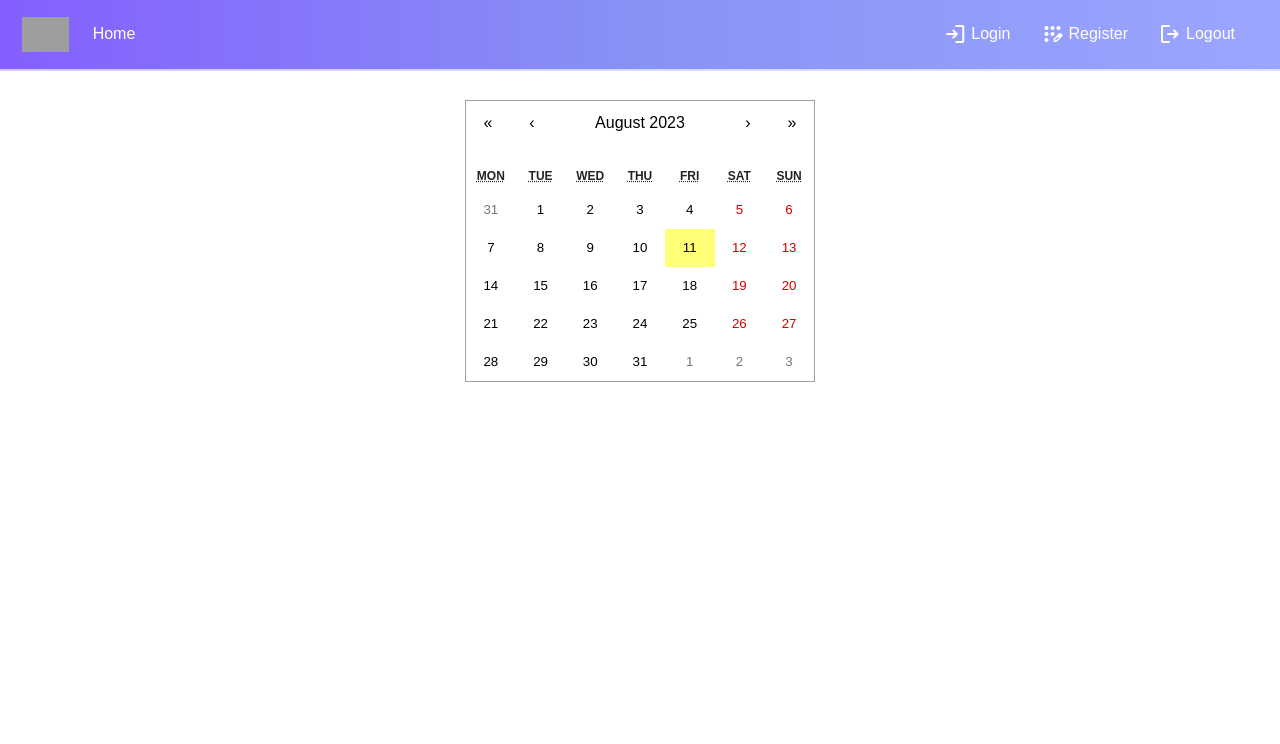
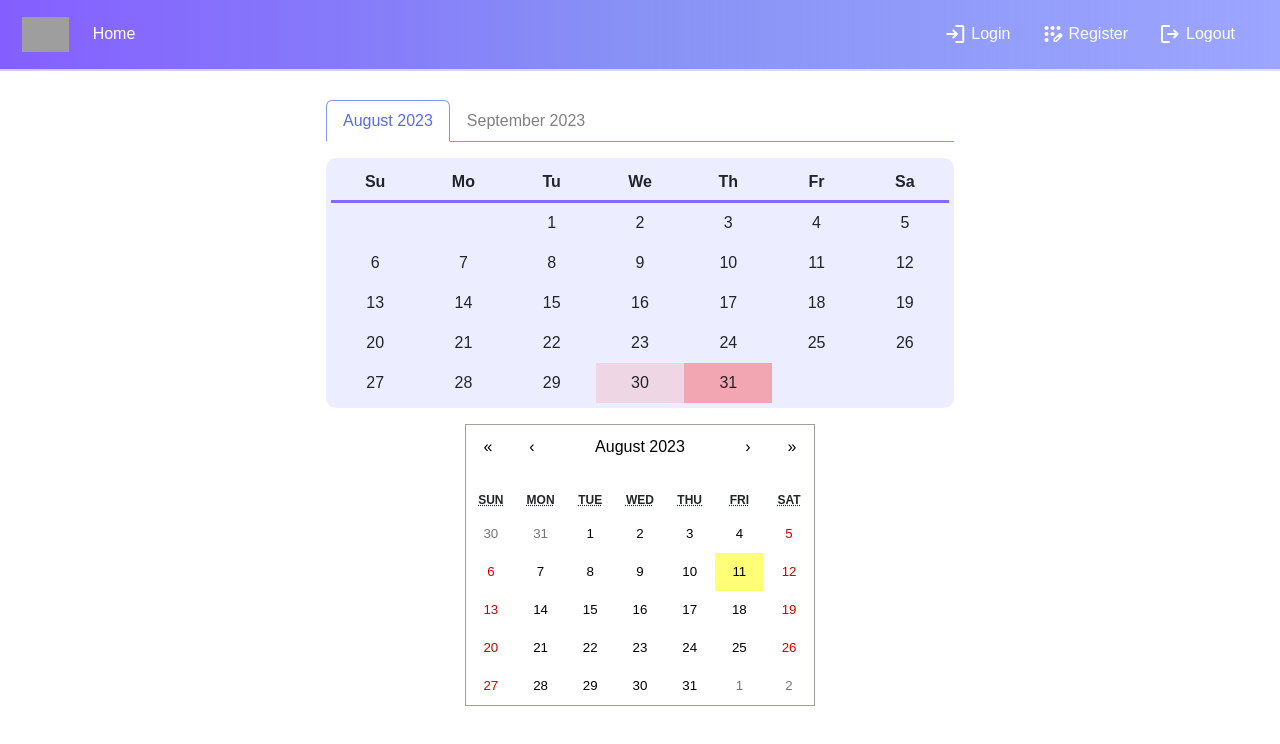
Before and after one commit to achmadaffandifauzan/vote-time-activity, a React (Create React App) app in the folder frontend/: page /vote in a window 1280 px wide. Shown: the top 744 px of the page. Built offline with nearby package versions, Linux system fonts and the light colour scheme; grey boxes are pictures that could not be loaded.

Commit message:
reconstruct jsx components

```diff
--- a/frontend/package.json
+++ b/frontend/package.json
@@ -3,9 +3,6 @@
   "version": "0.1.0",
   "private": true,
   "dependencies": {
-    "@fullcalendar/core": "^6.1.8",
-    "@fullcalendar/daygrid": "^6.1.8",
-    "@fullcalendar/react": "^6.1.8",
     "@testing-library/jest-dom": "^5.17.0",
     "@testing-library/react": "^13.4.0",
     "@testing-library/user-event": "^13.5.0",
--- a/frontend/public/App.css
+++ b/frontend/public/App.css
@@ -2,7 +2,6 @@ body {
   font-family: Arial, Helvetica, sans-serif;
   /* transition: 0.3s; */
 }
-
 
 .mainPage {
   padding-top: 100px;
@@ -14,7 +13,7 @@ body {
 }
 
 .font1 {
-    font-family: 'Parisienne', cursive;
+  font-family: "Parisienne", cursive;
 }
 
 .font-small {
@@ -34,28 +33,27 @@ body {
 }
 
 .btn-VoteSchedule {
-    background-color: #9CA6FF;
+  background-color: #9ca6ff;
   /* background: linear-gradient(to right, #5969F1, #9CA6FF); */
   color: white;
   transition: 0.3s;
 }
 
 .btn-VoteSchedule:hover {
-    background-color: #5969F1;
+  background-color: #5969f1;
   color: white;
 }
 
 .btn-VoteSchedule:focus {
-    background-color: #5969F1;
+  background-color: #5969f1;
   color: white;
 }
 
 .color-VoteSchedule,
 .color-VoteSchedule:focus,
 .color-VoteSchedule:hover {
-    color: #5969F1;
+  color: #5969f1;
 }
-
 
 /* ------- */
 /* NAVBAR */
@@ -63,7 +61,7 @@ body {
 
 #nav {
   background-color: #ffffff;
-    background: linear-gradient(to right, #5c2affc0, #5968f1b8, #9CA6FF);
+  background: linear-gradient(to right, #5c2affc0, #5968f1b8, #9ca6ff);
   color: white;
   position: fixed;
   top: 0;
@@ -92,7 +90,7 @@ body {
   --bs-border-style: solid;
   --bs-border-color: #5968f1b8;
   --bs-emphasis-color: #5968f1;
-    --bs-nav-link-color: #5968f1c9;
+  --bs-nav-link-color: grey;
   --bs-nav-tabs-link-hover-border-color: #5968f15a;
 }
 
@@ -110,11 +108,9 @@ body {
   padding: 0.4em;
 }
 
-
 .spanMaterialSymbol {
   vertical-align: middle;
 }
-
 
 .navbar-brand {
   display: flex;
@@ -148,7 +144,6 @@ body {
   line-height: 10px;
 }
 
-
 /* ------- */
 /* AUTH PAGE */
 /* ------- */
@@ -166,12 +161,11 @@ body {
 
 .formAuth button {
   width: 100%;
-    background-color: #5969F1;
-    background: linear-gradient(to right, #5969F1, #9CA6FF);
+  background-color: #5969f1;
+  background: linear-gradient(to right, #5969f1, #9ca6ff);
   border: 0;
   border-radius: 50px !important;
 }
-
 
 /* ------- */
 /* NEW EDIT POST PAGE */
@@ -198,15 +192,14 @@ body {
     border-radius: 40px;
   } */
 
-
 .giftInputGroup .form-select {
   height: 100%;
 }
 
 .btnNewCustom {
   width: 100%;
-    background-color: #5969F1;
-    background: linear-gradient(to right, #5969F1, #9CA6FF);
+  background-color: #5969f1;
+  background: linear-gradient(to right, #5969f1, #9ca6ff);
   border: 0;
   border-radius: 20px !important;
 }
@@ -215,7 +208,6 @@ body {
   background-color: rgb(255, 255, 255);
   box-shadow: rgba(99, 99, 99, 0.2) 0px 2px 8px 0px;
 }
-
 
 /* ------- */
 /* INDEX PAGE */
@@ -227,35 +219,32 @@ body {
   gap: 20px 30px;
 }
 
-
 .cardIndex {
   max-width: 250px;
   height: fit-content;
   overflow: hidden;
-    box-shadow: rgba(0, 0, 0, 0.16) 0px 10px 36px 0px, rgba(0, 0, 0, 0.06) 0px 0px 0px 1px;
+  box-shadow: rgba(0, 0, 0, 0.16) 0px 10px 36px 0px,
+    rgba(0, 0, 0, 0.06) 0px 0px 0px 1px;
 }
 
 .cardIndex .card-header {
   background-color: white;
-    background: linear-gradient(to right, #5c2affc0, #5968f1b8, #9CA6FF);
+  background: linear-gradient(to right, #5c2affc0, #5968f1b8, #9ca6ff);
 }
 
 .VoteScheduleGradient {
   background-color: white;
-    background: linear-gradient(to right, #5c2affc0, #5968f1b8, #9CA6FF);
+  background: linear-gradient(to right, #5c2affc0, #5968f1b8, #9ca6ff);
 }
 
 .cardIndex .card-body {
   padding: 0;
 }
 
-
 .cardIndex .card-body img {
   width: 250px;
   object-fit: cover;
 }
-
-
 
 /* ------- */
 /* SHOW PAGE */
@@ -275,12 +264,13 @@ body {
 
 .cardShow {
   border-radius: 5px;
-    box-shadow: rgba(0, 0, 0, 0.16) 0px 10px 36px 0px, rgba(0, 0, 0, 0.06) 0px 0px 0px 1px;
+  box-shadow: rgba(0, 0, 0, 0.16) 0px 10px 36px 0px,
+    rgba(0, 0, 0, 0.06) 0px 0px 0px 1px;
 }
 
 .cardShow .card-header {
   background-color: white;
-    background: linear-gradient(to right, #5c2affc0, #5968f1b8, #9CA6FF);
+  background: linear-gradient(to right, #5c2affc0, #5968f1b8, #9ca6ff);
   color: #f8f9fa;
 }
 
@@ -291,10 +281,7 @@ body {
 
 .cardPrice {
   font-size: 35px;
-
 }
-
-
 
 /* ------- */
 /* TICKETS PAGE */
@@ -329,7 +316,6 @@ body {
   align-items: center;
 }
 
-
 /* ------- */
 /* CART PAGE */
 /* ------- */
--- a/frontend/src/App.js
+++ b/frontend/src/App.js
@@ -1,9 +1,7 @@
 import { BrowserRouter, Route, Routes } from "react-router-dom";
-import Login from "./pages/Login";
-import Register from "./pages/Register";
-import Vote from "./pages/Vote";
-import Vote2 from "./pages/Vote2";
-import Vote3 from "./pages/Vote3";
+import Login from "./parts/Login";
+import Register from "./parts/Register";
+import Vote from "./parts/Vote";
 
 const App = () => {
   return (
@@ -12,8 +10,6 @@ const App = () => {
         <Route path="/login" exact element={<Login />} />
         <Route path="/register" exact element={<Register />} />
         <Route path="/vote" exact element={<Vote />} />
-        <Route path="/vote2" exact element={<Vote2 />} />
-        <Route path="/vote3" exact element={<Vote3 />} />
       </Routes>
     </BrowserRouter>
   );
--- a/frontend/src/pages/Vote2.js
+++ /dev/null
@@ -1,42 +0,0 @@
-import { React, useEffect, useRef } from "react";
-import Navbar from "../components/Navbar";
-import { useState } from "react";
-
-import FullCalendar from "@fullcalendar/react";
-import dayGridPlugin from "@fullcalendar/daygrid";
-
-const events = [
-  { title: "Meeting", start: new Date(1691082000000), end: "2023-08-13" },
-  { title: "Tes", start: "2023-08-11", end: "2023-08-13" },
-  { title: "Lol", start: "2023-08-11", end: "2023-08-13" },
-];
-
-function Vote2() {
-  return (
-    <div className="mainPage">
-      <Navbar />
-      <div className="d-flex justify-content-center">
-        <div className={"col-6"}>
-          <FullCalendar
-            plugins={[dayGridPlugin]}
-            initialView="dayGridMonth"
-            weekends={true}
-            events={events}
-            // eventContent={renderEventContent}
-          />
-        </div>
-      </div>
-    </div>
-  );
-}
-
-// a custom render function
-function renderEventContent(eventInfo) {
-  return (
-    <>
-      <b>{eventInfo.timeText}</b>
-      <i>{eventInfo.event.title}</i>
-    </>
-  );
-}
-export default Vote2;
--- a/frontend/src/pages/Vote3.js
+++ b/frontend/src/parts/CalendarDisplay.js
@@ -1,9 +1,8 @@
 import { React, useEffect, useRef } from "react";
-import Navbar from "../components/Navbar";
 import { useState } from "react";
-import "./Vote3.css";
+import "./CalendarDisplay.css";
 
-const daysOfWeek = ["S", "M", "T", "W", "T", "F", "S"];
+const daysOfWeek = ["Su", "Mo", "Tu", "We", "Th", "Fr", "Sa"];
 const monthsOfYear = [
   "January",
   "February",
@@ -29,17 +28,29 @@ function displayCalendarStat(vote, voteData) {
       id={"tabs_" + vote.month}
       role="tabpanel"
       aria-labelledby="nav-home-tab"
-      tabindex="0"
+      tabIndex="0"
     >
-      <div>{vote.month}</div>
-      <div>{vote.year}</div>
-      <div className="calendarGrid">
+      <div className="calendarGrid my-3">
         {daysOfWeek.map((day) => {
           return <div className="calendarHeader">{day}</div>;
         })}
         {vote.frequencies.map((vote, i) => {
           return (
             <div
+              onMouseEnter={(e) => {
+                if (e.target.querySelector(".badgeVoters")) {
+                  document.querySelectorAll(".badgeVoters").forEach((badge) => {
+                    return (badge.style.display = "inline");
+                  });
+                }
+              }}
+              onMouseLeave={(e) => {
+                if (e.target.querySelector(".badgeVoters")) {
+                  document.querySelectorAll(".badgeVoters").forEach((badge) => {
+                    return (badge.style.display = "none");
+                  });
+                }
+              }}
               className={(() => {
                 let className = "calendarMain ";
                 if (i == 0) {
@@ -52,7 +63,17 @@ function displayCalendarStat(vote, voteData) {
                 return className;
               })()}
             >
+              <span>{i + 1}</span>
+              {vote > 0 ? (
+                <span
+                  style={{ display: "none" }}
+                  className="badge badgeVoters bg-primary"
+                >
                   {vote}
+                </span>
+              ) : (
+                ""
+              )}
             </div>
           );
         })}
@@ -62,13 +83,15 @@ function displayCalendarStat(vote, voteData) {
 }
 // console.log(displayCalendarStat(2023, 9));
 
-function displayBlocksOfDate() {}
-function Vote3() {
+function CalendarDisplay() {
   const [selectedMonthToDisplay, setSelectedMonthToDisplay] = useState();
   useEffect(() => {
     // automatically select a month to display on after page load
     return () => {
       if (votedDateFrequency) {
+        document
+          .querySelectorAll(".nav-link-months")[0]
+          .classList.add("active");
         setSelectedMonthToDisplay(votedDateFrequency[0].month);
       }
     };
@@ -106,15 +129,17 @@ function Vote3() {
     { contributor: "user12", voted: ["2023-08-12", "2023-08-14"] },
   ]);
   return (
-    <div className="mainPage">
-      <Navbar />
-      <div className="container-xxl">
+    <>
       <nav>
-          <div class="nav nav-tabs" id="nav-tab" role="tablist">
+        <div
+          className="nav nav-tabs col-sm-6 offset-sm-3"
+          id="nav-tab"
+          role="tablist"
+        >
           {votedDateFrequency.map((vote, i) => {
             return (
               <button
-                  class={(i = 0 ? "nav-link active" : "nav-link")}
+                className={"nav-link nav-link-months"}
                 id={"btn_tabs_" + vote.month}
                 data-bs-toggle="tab"
                 onClick={() => setSelectedMonthToDisplay(vote.month)}
@@ -126,7 +151,7 @@ function Vote3() {
         </div>
       </nav>
 
-        <div class="tab-content" id="nav-tabContent">
+      <div className="tab-content" id="nav-tabContent">
         <div className={"col-sm-6 offset-sm-3"}>
           {votedDateFrequency.map((vote) => {
             if (vote.month == selectedMonthToDisplay) {
@@ -135,9 +160,8 @@ function Vote3() {
           })}
         </div>
       </div>
-      </div>
-    </div>
+    </>
   );
 }
 
-export default Vote3;
+export default CalendarDisplay;
--- a/frontend/src/pages/Vote.js
+++ b/frontend/src/parts/CalendarSelect.js
@@ -1,9 +1,8 @@
 import { React, useEffect, useRef } from "react";
-import Navbar from "../components/Navbar";
 import { useState } from "react";
 import Calendar from "react-calendar";
 import "react-calendar/dist/Calendar.css";
-function Vote() {
+function CalendarSelect() {
   const [selectedDate, setSelectedDate] = useState(); // type : date
   const [times, setTimes] = useState([]); // type : number
 
@@ -24,14 +23,14 @@ function Vote() {
     console.log(times);
   }, [times]);
   return (
-    <div className="mainPage">
-      <Navbar />
-      <div className={"d-flex justify-content-center "}>
-        <Calendar onChange={onChange} value={selectedDate} />
-      </div>
-      <div></div>
+    <div className={"d-flex justify-content-center "}>
+      <Calendar
+        onChange={onChange}
+        value={selectedDate}
+        calendarType={"gregory"}
+      />
     </div>
   );
 }
 
-export default Vote;
+export default CalendarSelect;
--- /dev/null
+++ b/frontend/src/parts/Vote.js
@@ -0,0 +1,16 @@
+import CalendarSelect from "./CalendarSelect";
+import CalendarDisplay from "./CalendarDisplay";
+import Navbar from "../components/Navbar";
+const Vote = () => {
+  return (
+    <div className="mainPage">
+      <Navbar />
+      <div className="container-xxl">
+        <CalendarDisplay />
+        <CalendarSelect />
+      </div>
+    </div>
+  );
+};
+
+export default Vote;
```
Also changed, not shown: frontend/src/parts/CalendarDisplay.css (renamed from frontend/src/pages/Vote3.css), frontend/src/parts/Login.js (renamed from frontend/src/pages/Login.js), frontend/src/parts/Register.js (renamed from frontend/src/pages/Register.js), 1 other file (tests, documents, lock files or other folders). Lines whose indentation alone changed are shown as unchanged.
